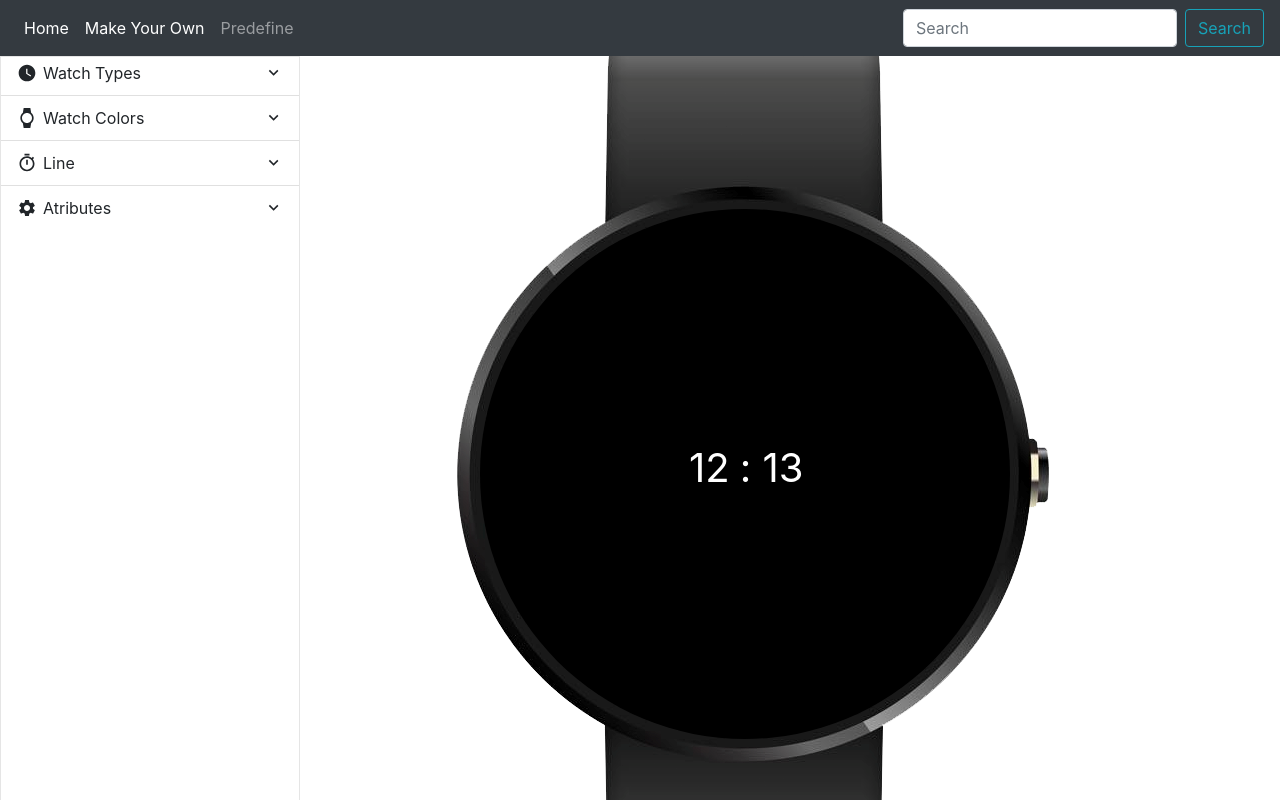
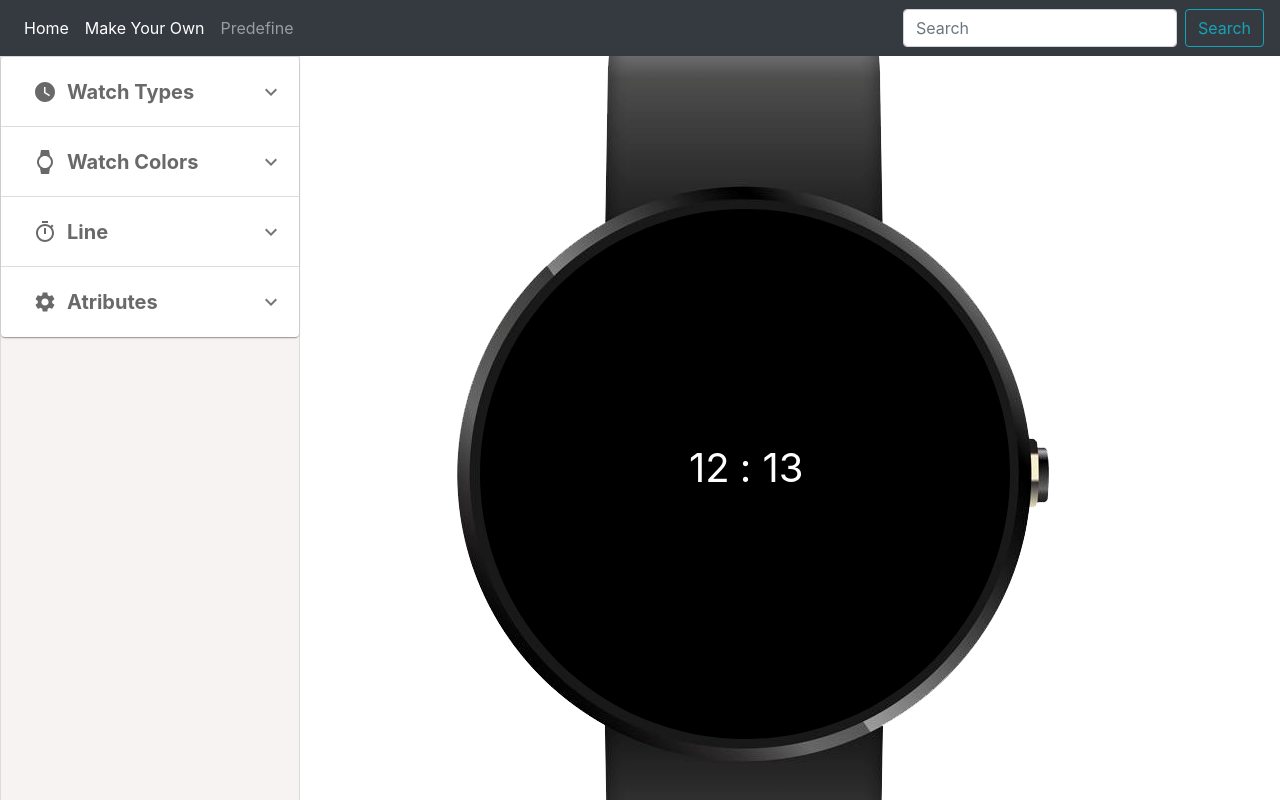
Before and after one commit to AfonsoSousa123/CTESP-Estagio-Project, a React (Create React App) app: page /makeyourown in a window 1280 px wide. Shown: the top 800 px of the page. Built offline with nearby package versions, Linux system fonts and the light colour scheme.

Commit message:
Update 2.2 (Sidebar revamped)

```diff
--- a/src/Home.js
+++ b/src/Home.js
@@ -13,8 +13,6 @@ export default function Home() {
     <Container maxWidth="lg">
       <div>
         Home page
-        <br/>
-        agwuydgawgdugawgduag
       </div>
     </Container>
   )
--- a/src/Sidebar.js
+++ b/src/Sidebar.js
@@ -2,108 +2,95 @@ import React from "react";
 
 // Imported Icons
 import ExpandMoreIcon from "@material-ui/icons/ExpandMore";
-import ExpandLessIcon from "@material-ui/icons/ExpandLess";
+import SettingsIcon from "@material-ui/icons/Settings";
+import WatchIcon from '@material-ui/icons/Watch';
+import WatchLaterIcon from '@material-ui/icons/WatchLater';
+import TimerIcon from '@material-ui/icons/Timer';
 
 // Imported Components
-import List from "@material-ui/core/List";
+import ExpansionPanel from '@material-ui/core/ExpansionPanel';
+import ExpansionPanelDetails from '@material-ui/core/ExpansionPanelDetails';
+import ExpansionPanelSummary from '@material-ui/core/ExpansionPanelSummary';
 import ListItem from "@material-ui/core/ListItem";
 import Divider from "@material-ui/core/Divider";
 import Collapse from "@material-ui/core/Collapse";
 import Slider from "@material-ui/core/Slider";
 import TextField from "@material-ui/core/TextField";
+import Button from '@material-ui/core/Button';
 
-function SidebarItem({ depthStep = 10, depth = 0, expanded, item, ...rest }) {
-  const [collapsed, setCollapsed] = React.useState(true);
-  const { label, items, Icon, onClick: onClickProp } = item;
+function Sidebar() {
+  const [expanded, setExpanded] = React.useState(false);
 
-  function toggleCollapse() {
-    setCollapsed((prevValue) => !prevValue);
-  }
-
-  function onClick(e) {
-    if (Array.isArray(items)) {
-      toggleCollapse();
-    }
-    if (onClickProp) {
-      onClickProp(e, item);
-    }
-  }
-
-  let expandIcon;
-
-  if (Array.isArray(items) && items.length) {
-    expandIcon = !collapsed ? (
-      <ExpandLessIcon
-        className={
-          "sidebar-item-expand-arrow" + " sidebar-item-expand-arrow-expanded"
-        }
-      />
-    ) : (
-      <ExpandMoreIcon className="sidebar-item-expand-arrow" />
-    );
-  }
+  const handleChange = (panel) => (event, isExpanded) => {
+    setExpanded(isExpanded ? panel : false);
+  };
 
   return (
-    <>
-      <ListItem
-        className="sidebar-item"
-        onClick={onClick}
-        button
-        dense
-        {...rest}
-      >
-        <div
-          style={{ paddingLeft: depth * depthStep }}
-          className="sidebar-item-content"
+    <div className="sidebar">
+      <ExpansionPanel expanded={expanded === 'panel1'} onChange={handleChange('panel1')}>
+        <ExpansionPanelSummary
+          expandIcon={<ExpandMoreIcon />}
+          aria-controls="panel1bh-content"
+          id="panel1bh-header"
         >
-          {Icon && <Icon className="sidebar-item-icon" fontSize="small" />}
-          <div className="sidebar-item-text">{label}</div>
-        </div>
-        {expandIcon}
-      </ListItem>
+          <ListItem className="sidebar-header">
+            <WatchLaterIcon className="sidebar-item-icon" />
+            Watch Types
+          </ListItem>
+        </ExpansionPanelSummary>
+        <ExpansionPanelDetails>
+          <Button>Digital</Button>
+          <Button>Analog</Button>
+        </ExpansionPanelDetails>
+      </ExpansionPanel>
+      <ExpansionPanel expanded={expanded === 'panel2'} onChange={handleChange('panel2')}>
+        <ExpansionPanelSummary
+          expandIcon={<ExpandMoreIcon />}
+          aria-controls="panel2bh-content"
+          id="panel2bh-header"
+        >
+          <ListItem className="sidebar-header">
+            <WatchIcon className="sidebar-item-icon" />
+            Watch Colors
+          </ListItem>
+        </ExpansionPanelSummary>
+        <ExpansionPanelDetails>
+          <div className="sidebar-item-content">
+            <p className="sidebar-item">Background Colors</p>
+            <input className="color-input" type="color" name="background color" id=""/>
+          </div>
+        </ExpansionPanelDetails>
+      </ExpansionPanel>
+      <ExpansionPanel expanded={expanded === 'panel3'} onChange={handleChange('panel3')}>
+        <ExpansionPanelSummary
+          expandIcon={<ExpandMoreIcon />}
+          aria-controls="panel3bh-content"
+          id="panel3bh-header"
+        >
+          <ListItem className="sidebar-header">
+            <TimerIcon className="sidebar-item-icon" />
+            Line
+          </ListItem>
+        </ExpansionPanelSummary>
+        <ExpansionPanelDetails>
 
-      <Collapse in={!collapsed} timeout="auto" unmountOnExit>
-        {Array.isArray(items) ? (
-          <List disablePadding dense>
-            {items.map((subItem, index) => (
-              <React.Fragment key={`${subItem.name}${index}`}>
-                {subItem === "divider" ? (
-                  <Divider style={{ margin: "6px 0" }} />
-                ) : (
-                  <SidebarItem
-                    depth={depth + 1}
-                    depthStep={depthStep}
-                    item={subItem}
-                  />
-                )}
-              </React.Fragment>
-            ))}
-          </List>
-        ) : null}
-      </Collapse>
-    </>
-  );
-}
+        </ExpansionPanelDetails>
+      </ExpansionPanel>
+      <ExpansionPanel expanded={expanded === 'panel4'} onChange={handleChange('panel4')}>
+        <ExpansionPanelSummary
+          expandIcon={<ExpandMoreIcon />}
+          aria-controls="panel4bh-content"
+          id="panel4bh-header"
+        >
+          <ListItem className="sidebar-header">
+            <SettingsIcon className="sidebar-item-icon" />
+            Atributes
+          </ListItem>
+        </ExpansionPanelSummary>
+        <ExpansionPanelDetails>
 
-function Sidebar({ items, depthStep, depth, expanded }) {
-  return (
-    <div className="sidebar" id="sidebar">
-      <List disablePadding dense>
-        {items.map((sidebarItem, index) => (
-          <React.Fragment key={`${sidebarItem.name}${index}`}>
-            {sidebarItem === "divider" ? (
-              <Divider style={{ margin: "6px 0" }} />
-            ) : (
-              <SidebarItem
-                depthStep={depthStep}
-                depth={depth}
-                expanded={expanded}
-                item={sidebarItem}
-              />
-            )}
-          </React.Fragment>
-        ))}
-      </List>
+        </ExpansionPanelDetails>
+      </ExpansionPanel>
     </div>
   );
 }
--- a/src/components/Watch.js
+++ b/src/components/Watch.js
@@ -13,11 +13,6 @@ const Content = styled.div`
     margin-left: -75px;
     position: absolute;
     z-index: -1;
-`;
-
-const styles = styled.div`
-    color: white;
-    padding: 5px;
 `;
 
 class Watch extends Component {
--- a/src/index.css
+++ b/src/index.css
@@ -16,12 +16,20 @@ code {
   max-width: 300px;
   height: 98vh;
   border: 1px solid rgba(0, 0, 0, 0.1);
+  background-color: #f7f3f3;
 }
 
 .sidebar-item {
+  font-size: 20px;
   display: flex;
   justify-content: space-between;
   align-items: center;
+}
+
+.sidebar-header {
+  font-size: 20px;
+  font-weight: bold;
+  color: dimgrey;
 }
 
 .sidebar-item-content {
@@ -34,7 +42,7 @@ code {
 }
 
 .sidebar-item-icon {
-  margin-right: 6px;
+  margin-right: 10px;
 }
 
 .sidebar-item-text {
@@ -50,17 +58,19 @@ code {
   font-weight: bold;
 }
 
+.color-input {
+  width: 70px;
+  border-radius: 5px;
+  margin-left: auto;
+  margin-bottom: 10px;
+}
+
 .imagem_fundo{
   padding-top:  35px;
 }
 
 .watch {
-  /* width: 100%;
-  height: 100%; */
   margin: 0 auto;
-
-  /* background-repeat:no-repeat;
-  background-position: center; */
 }
 
 /*circle*/
```
